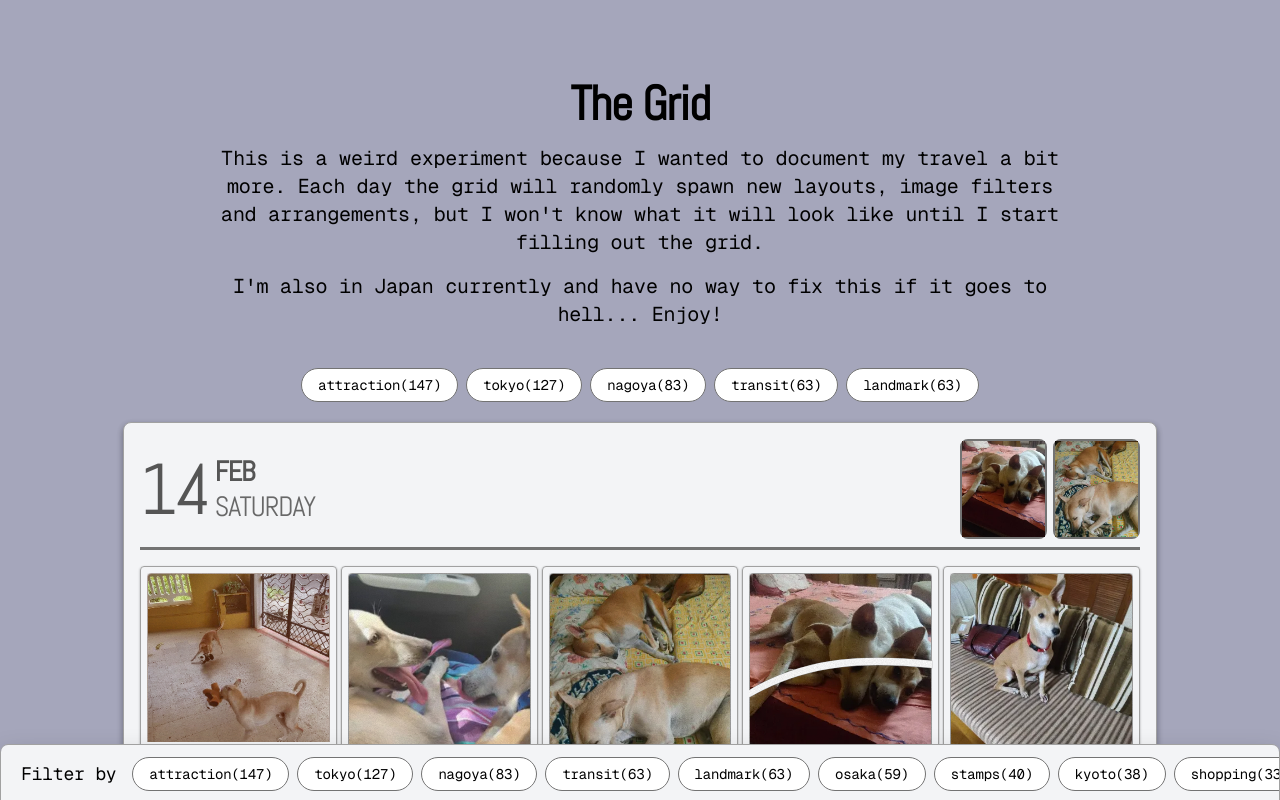
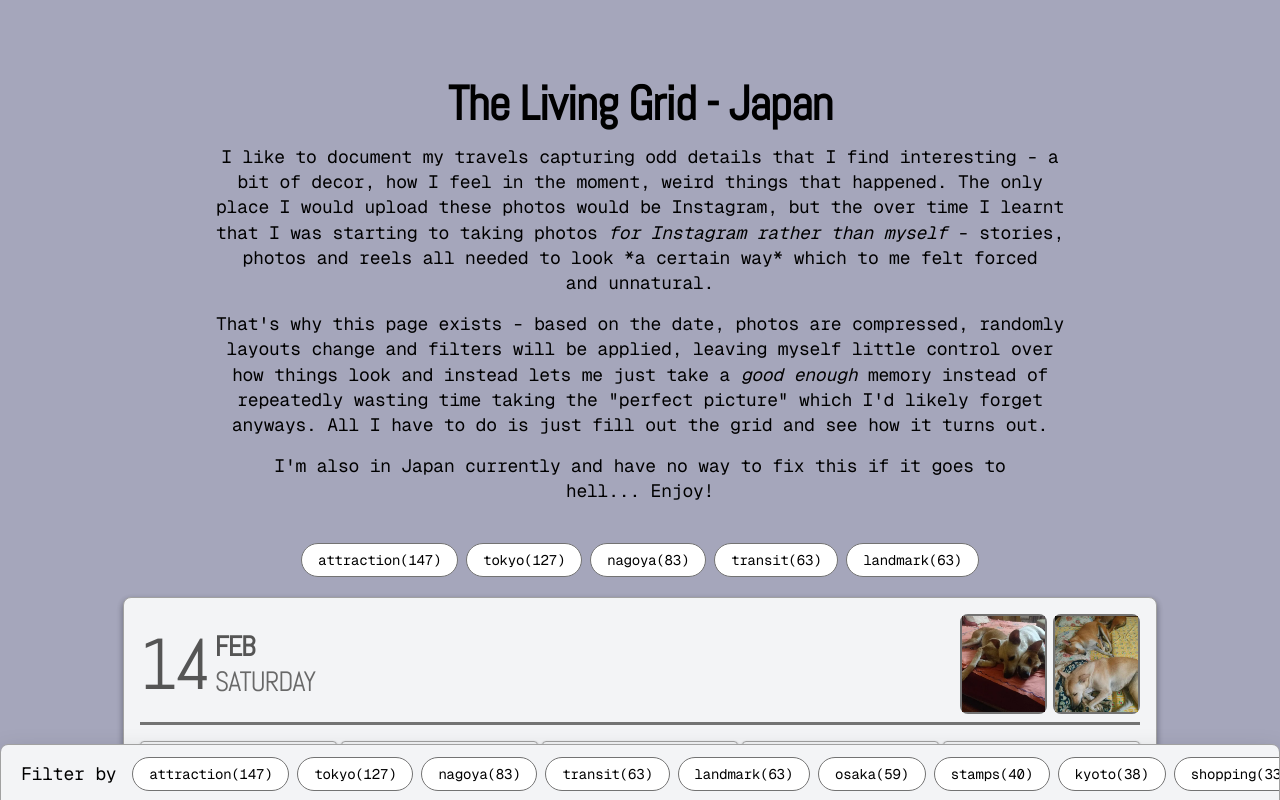
Before and after one commit to schubert-da/the-living-grid, a SvelteKit app: page / in a window 1280 px wide. Shown: the top 800 px of the page. Built offline with nearby package versions, Linux system fonts and the light colour scheme.

Commit message:
update writeup

```diff
--- a/src/routes/+page.svelte
+++ b/src/routes/+page.svelte
@@ -7,9 +7,10 @@
 
 <div class="grid-container flex flex-col items-center gap-5">
     <div class="title-content flex flex-col items-center gap-4 mb-5">
-        <h1 class='text-center text-3xl sm:text-5xl font-bold'>The Grid</h1>
-        <p class='text-center text-pretty max-w-[70ch] text-sm sm:text-xl'> This is a weird experiment because I wanted to document my travel a bit more. Each day the grid will randomly spawn new layouts, image filters and arrangements, but I won't know what it will look like until I start filling out the grid. </p>
-        <p class='text-center text-pretty max-w-[70ch] text-sm sm:text-xl'>I'm also in Japan currently and have no way to fix this if it goes to hell... Enjoy!</p>
+        <h1 class='text-center text-3xl sm:text-5xl font-bold'>The Living Grid - Japan</h1>
+        <p class='text-center text-pretty max-w-[80ch] text-sm sm:text-lg leading-[1.4]'> I like to document my travels capturing odd details that I find interesting - a bit of decor, how I feel in the moment, weird things that happened. The only place I would upload these photos would be Instagram, but the over time I learnt that I was starting to taking photos <em>for Instagram rather than myself</em> - stories, photos and reels all needed to look *a certain way* which to me felt forced and unnatural. </p>
+        <p class='text-center text-pretty max-w-[80ch] text-sm sm:text-lg leading-[1.4]'>That's why this page exists - based on the date, photos are compressed, randomly layouts change and filters will be applied, leaving myself little control over how things look and instead lets me just take a <em>good enough</em> memory instead of repeatedly wasting time taking the "perfect picture" which I'd likely forget anyways. All I have to do is just fill out the grid and see how it turns out.</p>
+        <p class='text-center text-pretty max-w-[80ch] text-sm sm:text-lg leading-[1.4]'>I'm also in Japan currently and have no way to fix this if it goes to hell... Enjoy!</p>
     </div>
 
     <GalleryGrid images={data.images} />
```
